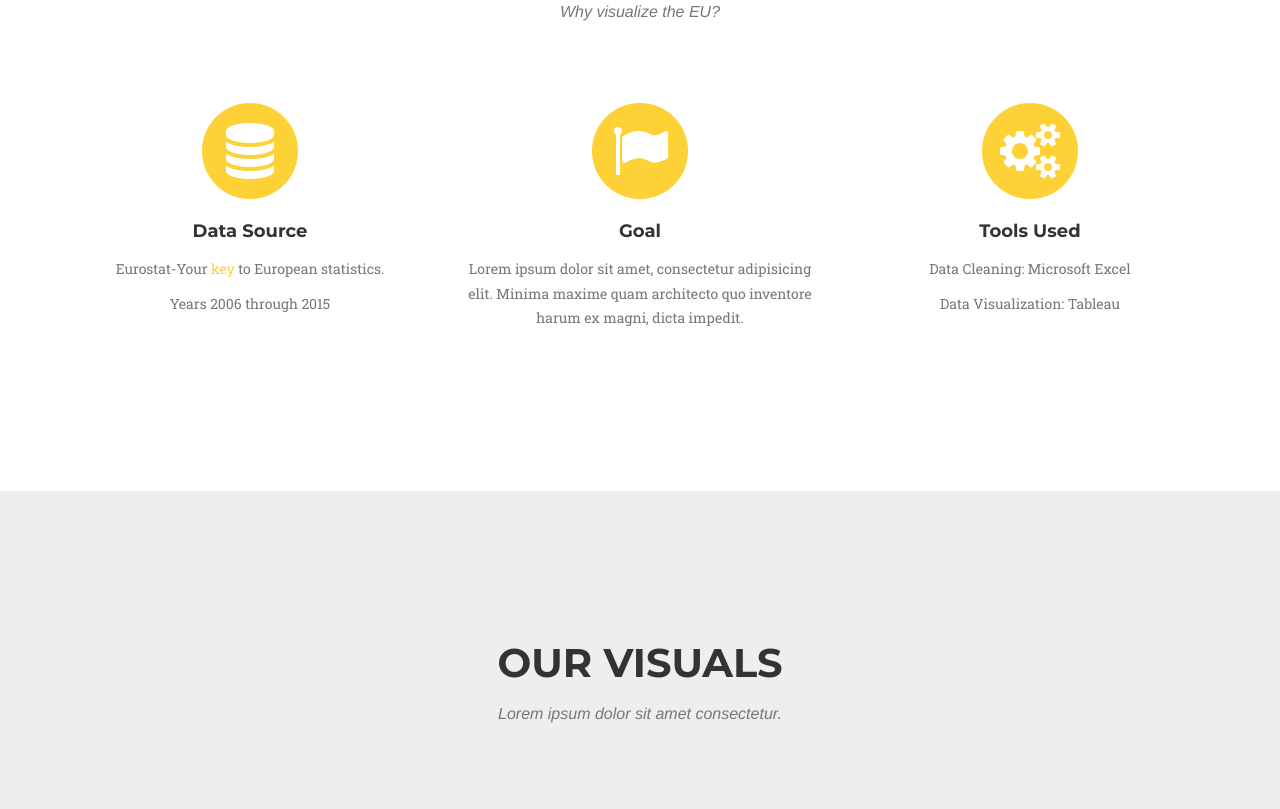
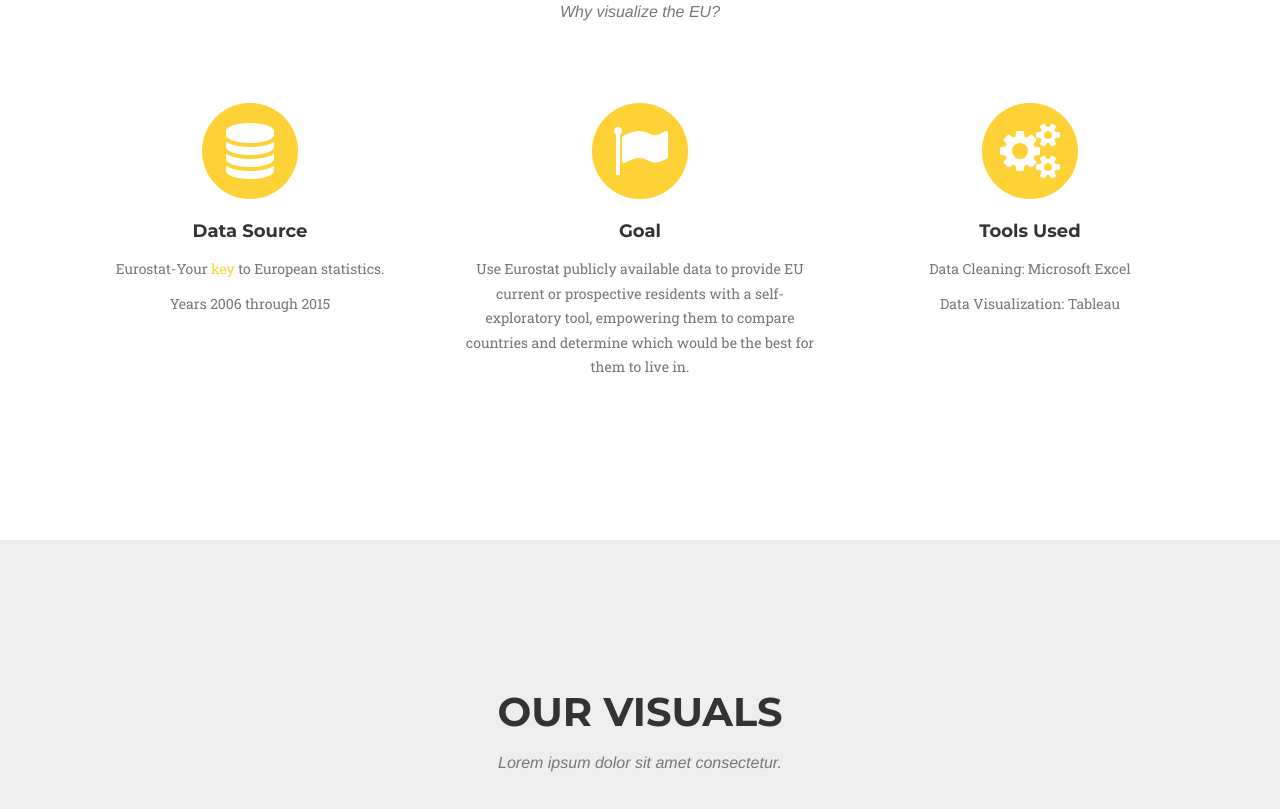
Before and after one commit to JansonLui/w209-Explore-EU.github.io, a website: page index.html in a window 1280 px wide. Shown: the part 969-1778 px from the top of the page. Drawn offline with nearby package versions, Linux system fonts and the light colour scheme; a web font is replaced by a local one.

Commit message:
Update Goal

```diff
--- a/index.html
+++ b/index.html
@@ -104,7 +104,7 @@
                         <i class="fa fa-flag fa-stack-1x fa-inverse"></i>
                     </span>
                     <h4 class="service-heading">Goal</h4>
-                    <p class="text-muted">Lorem ipsum dolor sit amet, consectetur adipisicing elit. Minima maxime quam architecto quo inventore harum ex magni, dicta impedit.</p>
+                    <p class="text-muted">Use Eurostat publicly available data to provide EU current or prospective residents with a self-exploratory tool, empowering them to compare countries and determine which would be the best for them to live in.</p>
                 </div>
                 <div class="col-md-4">
                     <span class="fa-stack fa-4x">
```
